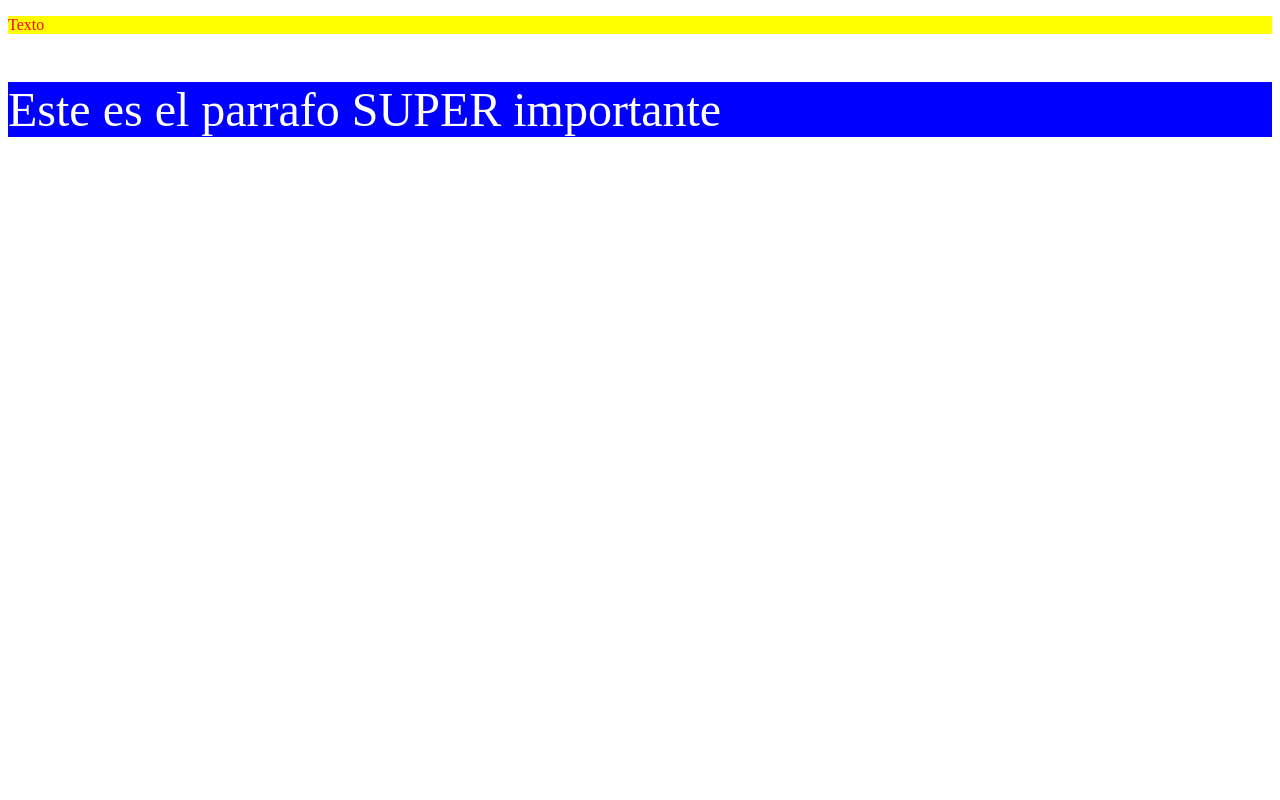
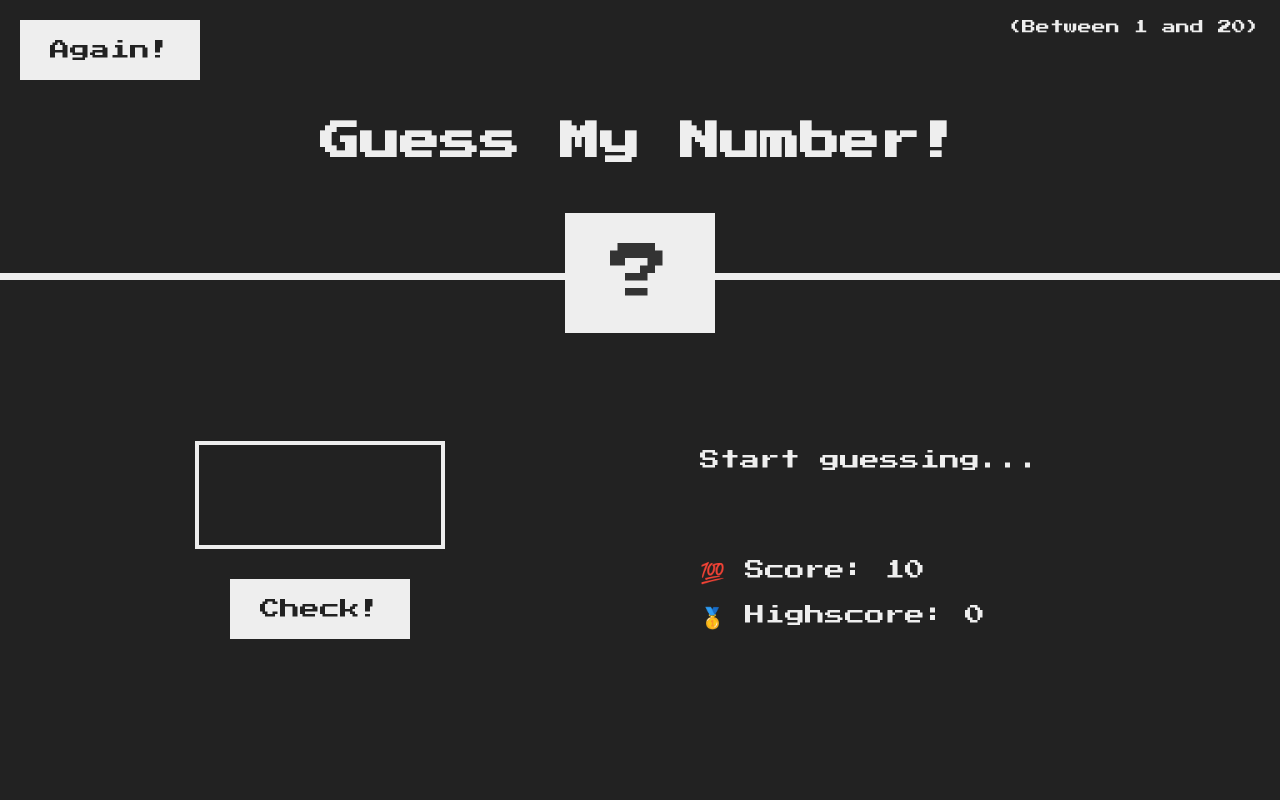
Before and after one commit to unagatacuriosa/AdinivaNumero, a website: page index.html in a window 1280 px wide. Drawn offline with Linux system fonts and the light colour scheme.

Commit message:
Game v0.2

```diff
--- a/index.html
+++ b/index.html
@@ -1,14 +1,32 @@
 <!DOCTYPE html>
-<html lang="es">
+<html lang="en">
   <head>
     <meta charset="UTF-8" />
-    <meta http-equiv="X-UA-Compatible" content="IE=edge" />
     <meta name="viewport" content="width=device-width, initial-scale=1.0" />
-    <title>JS Fundamentos</title>
+    <meta http-equiv="X-UA-Compatible" content="ie=edge" />
+    <link rel="stylesheet" href="style.css" />
+    <title>Guess My Number!</title>
   </head>
   <body>
-    <p>Texto</p>
-    <p id="importante">Texto importante</p>
-    <script src="./script.js"></script>
+    <header>
+      <h1>Guess My Number!</h1>
+      <p class="between">(Between 1 and 20)</p>
+      <button class="btn again">Again!</button>
+      <div class="number">?</div>
+    </header>
+    <main>
+      <section class="left">
+        <input type="number" class="guess" />
+        <button class="btn check">Check!</button>
+      </section>
+      <section class="right">
+        <p class="message">Start guessing...</p>
+        <p class="label-score">💯 Score: <span class="score">20</span></p>
+        <p class="label-highscore">
+          🥇 Highscore: <span class="highscore">0</span>
+        </p>
+      </section>
+    </main>
+    <script src="script.js"></script>
   </body>
 </html>
--- a/script.js
+++ b/script.js
@@ -1,13 +1,13 @@
-const primerParrafo = document.querySelector('p')
+// 1º paso: Seleccionar los elementos del DOM y guardarlos en variables
+const scoreField = document.querySelector('.score')
+const checkButton = document.querySelector('.check')
+scoreField.textContent = 10
 
-console.log(primerParrafo)
+// Numero aleatorio del 1 al 20
+//let secretNumber = Math.trunc(Math.random() * 20) + 1
 
-const parrafoImportante = document.querySelector('#importante')
+checkButton.addEventListener('click', alerta)
 
-primerParrafo.style.color = 'red'
-primerParrafo.style.background = 'yellow'
-
-parrafoImportante.style.background = 'blue'
-parrafoImportante.style.fontSize = '3rem'
-parrafoImportante.style.color = 'White'
-parrafoImportante.textContent = 'Este es el parrafo SUPER importante'
+function alerta() {
+  alert('You click me!')
+}
--- /dev/null
+++ b/style.css
@@ -0,0 +1,119 @@
+@import url('https://fonts.googleapis.com/css?family=Press+Start+2P&display=swap');
+
+* {
+  margin: 0;
+  padding: 0;
+  box-sizing: inherit;
+}
+
+html {
+  font-size: 62.5%;
+  box-sizing: border-box;
+}
+
+body {
+  font-family: 'Press Start 2P', sans-serif;
+  color: #eee;
+  background-color: #222;
+  /* background-color: #60b347; */
+}
+
+/* LAYOUT */
+header {
+  position: relative;
+  height: 35vh;
+  border-bottom: 7px solid #eee;
+}
+
+main {
+  height: 65vh;
+  color: #eee;
+  display: flex;
+  align-items: center;
+  justify-content: space-around;
+}
+
+.left {
+  width: 52rem;
+  display: flex;
+  flex-direction: column;
+  align-items: center;
+}
+
+.right {
+  width: 52rem;
+  font-size: 2rem;
+}
+
+/* ELEMENTS STYLE */
+h1 {
+  font-size: 4rem;
+  text-align: center;
+  position: absolute;
+  width: 100%;
+  top: 52%;
+  left: 50%;
+  transform: translate(-50%, -50%);
+}
+
+.number {
+  background: #eee;
+  color: #333;
+  font-size: 6rem;
+  width: 15rem;
+  padding: 3rem 0rem;
+  text-align: center;
+  position: absolute;
+  bottom: 0;
+  left: 50%;
+  transform: translate(-50%, 50%);
+}
+
+.between {
+  font-size: 1.4rem;
+  position: absolute;
+  top: 2rem;
+  right: 2rem;
+}
+
+.again {
+  position: absolute;
+  top: 2rem;
+  left: 2rem;
+}
+
+.guess {
+  background: none;
+  border: 4px solid #eee;
+  font-family: inherit;
+  color: inherit;
+  font-size: 5rem;
+  padding: 2.5rem;
+  width: 25rem;
+  text-align: center;
+  display: block;
+  margin-bottom: 3rem;
+}
+
+.btn {
+  border: none;
+  background-color: #eee;
+  color: #222;
+  font-size: 2rem;
+  font-family: inherit;
+  padding: 2rem 3rem;
+  cursor: pointer;
+}
+
+.btn:hover {
+  background-color: #ccc;
+}
+
+.message {
+  margin-bottom: 8rem;
+  height: 3rem;
+}
+
+.label-score {
+  margin-bottom: 2rem;
+}
```
